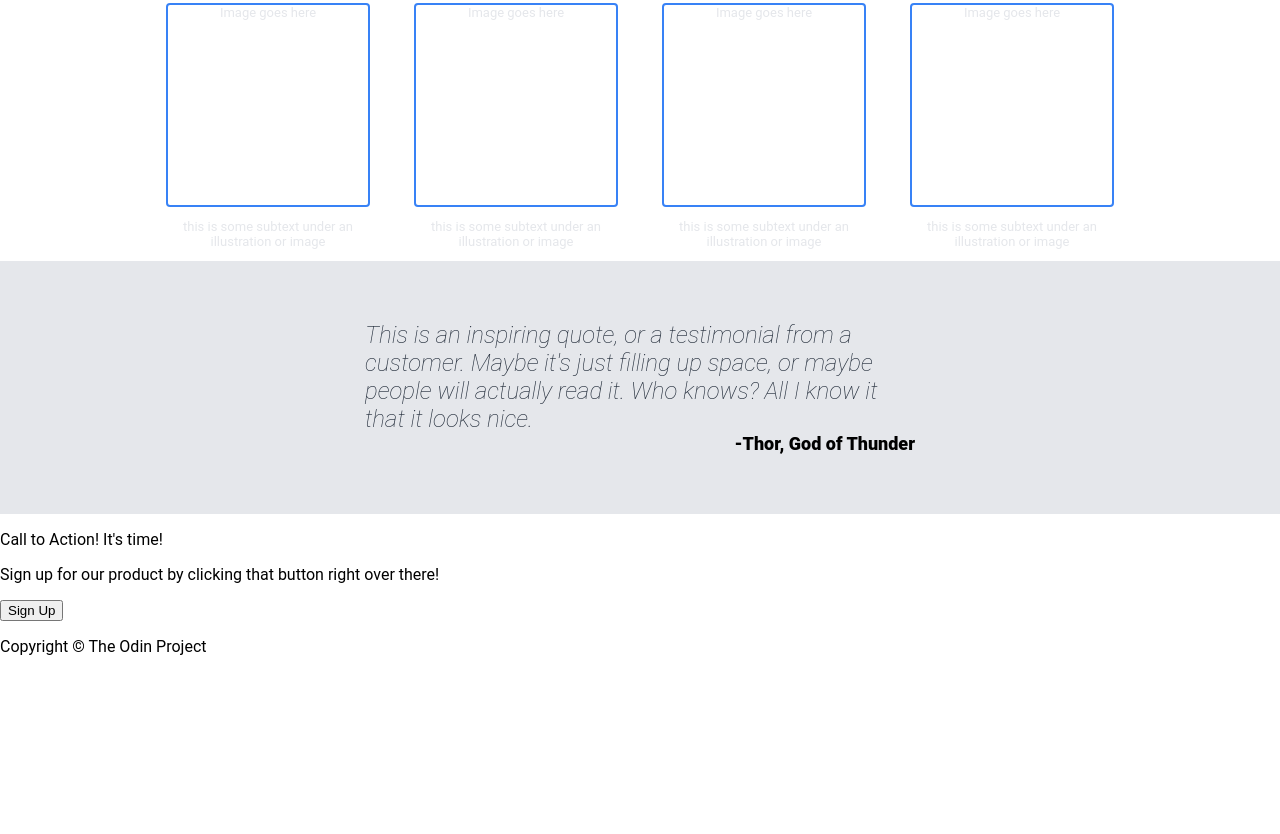
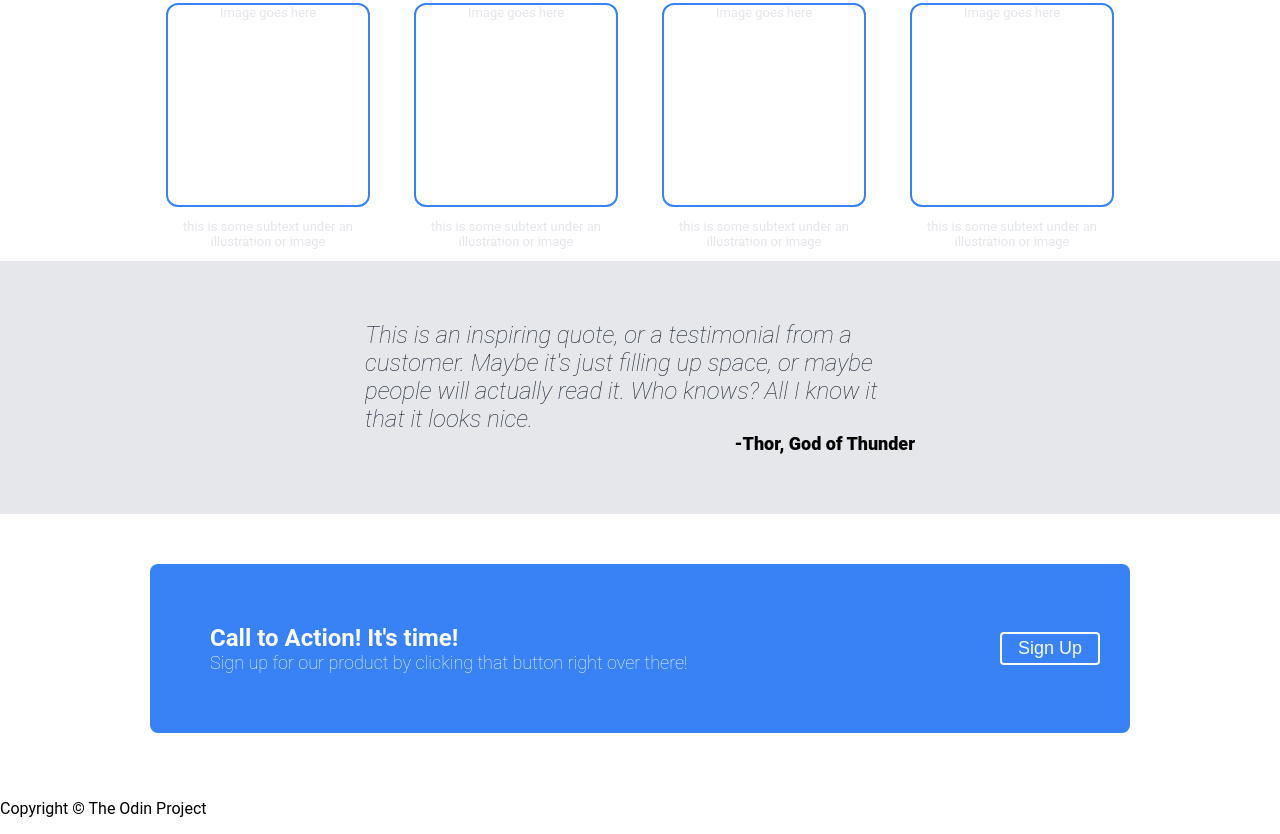
Before and after one commit to millear2/landing-page, a plain HTML site: page index.html in a window 1280 px wide. Shown: the part 458-1292 px from the top of the page. Before the commit the page ends 1130 px from the top, so only its background shows below. Drawn offline with Linux system fonts and the light colour scheme.

Commit message:
Edit css to style container4 for desired outcome Added classes to p's in order to style fonts

```diff
--- a/index.html
+++ b/index.html
@@ -51,8 +51,10 @@
     </div>
     <div class="container4">
         <div>
-            <p>Call to Action! It's time!</p>
-            <p>Sign up for our product by clicking that button right over there!</p>
+            <div class="action">
+                <p class="large">Call to Action! It's time!</p>
+                <p class="small">Sign up for our product by clicking that button right over there!</p>
+            </div>
             <button>Sign Up</button>
         </div>
     </div>
--- a/style.css
+++ b/style.css
@@ -63,7 +63,7 @@ li, a{
     display: flex;
     flex-direction: column;
     flex: 1;
-    flex-shrink: 0;
+    /* flex-shrink: 0; */
 }
 
 .container1-1 .large {
@@ -123,7 +123,7 @@ li, a{
 
 .container2-1 .img {
     border: 2px, solid, #3882F6;
-    border-radius: 4px;
+    border-radius: 12px;
     height: 200px;
     width: 200px;
     margin: 0;
@@ -161,3 +161,52 @@ li, a{
     font-weight: 800;
     text-align: right;
 }
+
+.container4 {
+    flex: 1;
+    display: flex;
+    color: #F9FAF8;
+    align-items: center;
+    justify-content: center;
+    padding: 50px 150px;
+}
+
+.container4 div {
+    flex: 1;
+    display: flex;
+    background-color: #3882F6;
+    border-radius: 8px;
+    padding: 30px;
+    align-items: center;
+}
+
+.container4 .action {
+    display: flex;
+    flex-direction: column;
+    align-items: flex-start;
+}
+
+.large, .small {
+    margin: 0;
+}
+
+.container4 .large {
+    font-size: x-large;
+    font-weight: bold;
+}
+
+.container4 .small {
+    font-size: large;
+    font-weight: lighter;
+}
+
+.container4 button {
+    background-color: #3882F6;
+    color: #F9FAF8;
+    font-size: large;
+    border: 2px, solid, #F9FAF8;
+    border-radius: 4px;
+    flex: 0 0 auto;
+    padding: 4px 16px;
+    max-height: fit-content;
+}
```
